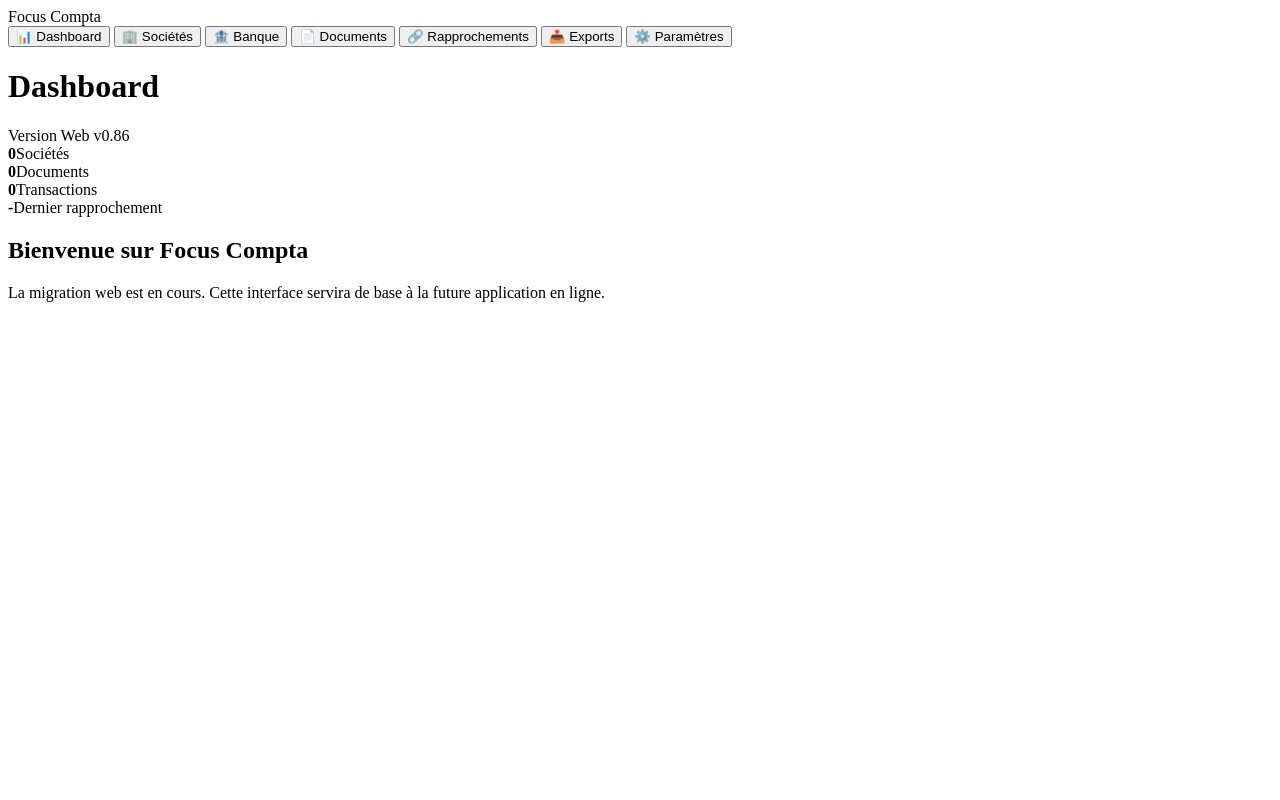
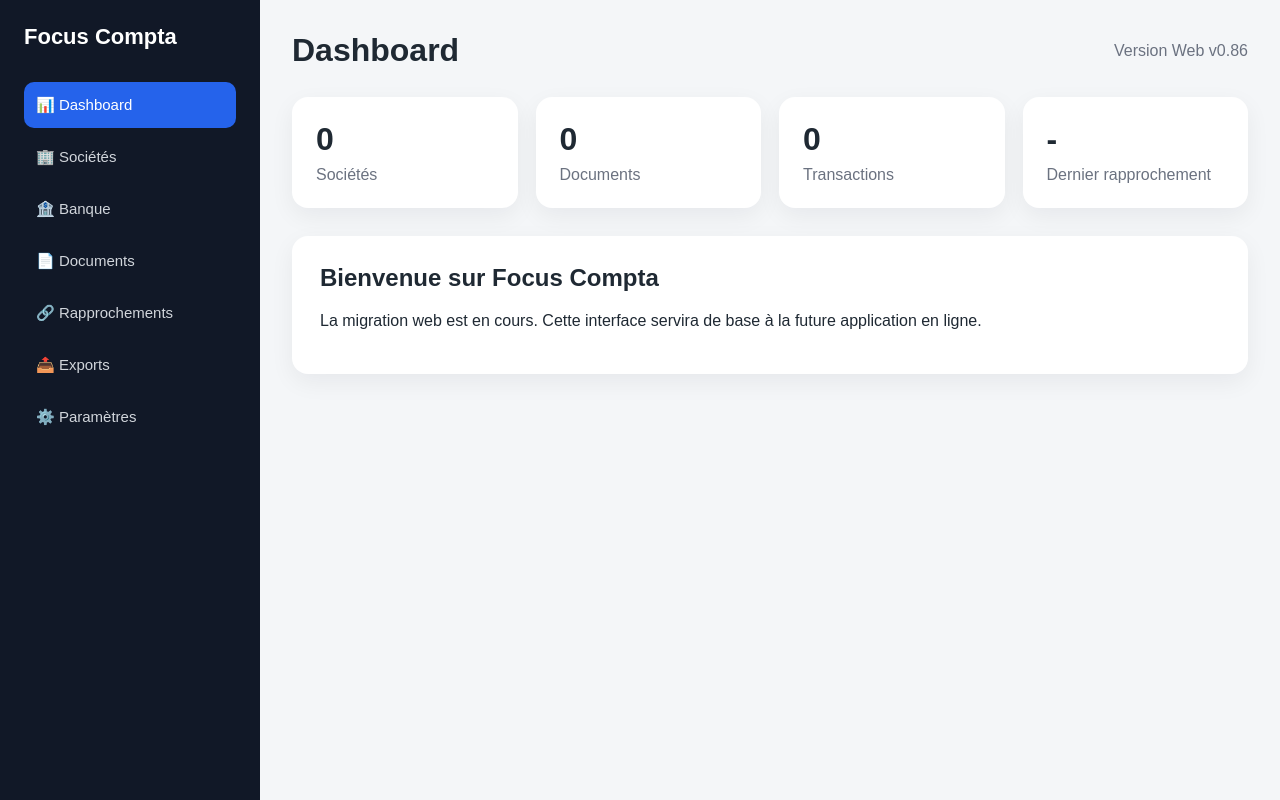
Before and after one commit to scorentin83/focus-compta-desktop, a website: page frontend/public/index.html in a window 1280 px wide. Drawn offline with Linux system fonts and the light colour scheme.

Commit message:
Fix nginx static assets routing

```diff
--- a/frontend/public/css/app.css
+++ b/frontend/public/css/app.css
@@ -1,43 +1,100 @@
-<!DOCTYPE html>
-<html lang="fr">
-<head>
-  <meta charset="UTF-8" />
-  <title>Focus Compta</title>
-  <link rel="stylesheet" href="css/app.css" />
-</head>
-<body>
-  <aside class="sidebar">
-    <div class="logo">Focus Compta</div>
-    <nav>
-      <button class="active">📊 Dashboard</button>
-      <button>🏢 Sociétés</button>
-      <button>🏦 Banque</button>
-      <button>📄 Documents</button>
-      <button>🔗 Rapprochements</button>
-      <button>📤 Exports</button>
-      <button>⚙️ Paramètres</button>
-    </nav>
-  </aside>
+* {
+  box-sizing: border-box;
+}
 
-  <main class="main">
-    <header>
-      <h1>Dashboard</h1>
-      <span>Version Web v0.86</span>
-    </header>
+body {
+  margin: 0;
+  font-family: Arial, sans-serif;
+  background: #f4f6f8;
+  color: #1f2933;
+  display: flex;
+  min-height: 100vh;
+}
 
-    <section class="cards">
-      <div class="card"><strong>0</strong><span>Sociétés</span></div>
-      <div class="card"><strong>0</strong><span>Documents</span></div>
-      <div class="card"><strong>0</strong><span>Transactions</span></div>
-      <div class="card"><strong>-</strong><span>Dernier rapprochement</span></div>
-    </section>
+.sidebar {
+  width: 260px;
+  background: #111827;
+  color: white;
+  padding: 24px;
+}
 
-    <section class="panel">
-      <h2>Bienvenue sur Focus Compta</h2>
-      <p>La migration web est en cours. Cette interface servira de base à la future application en ligne.</p>
-    </section>
-  </main>
+.logo {
+  font-size: 22px;
+  font-weight: 700;
+  margin-bottom: 32px;
+}
 
-  <script src="js/app.js"></script>
-</body>
-</html>
+nav button {
+  display: block;
+  width: 100%;
+  background: transparent;
+  color: #d1d5db;
+  border: 0;
+  text-align: left;
+  padding: 14px 12px;
+  border-radius: 10px;
+  font-size: 15px;
+  cursor: pointer;
+  margin-bottom: 6px;
+}
+
+nav button.active,
+nav button:hover {
+  background: #2563eb;
+  color: white;
+}
+
+.main {
+  flex: 1;
+  padding: 32px;
+}
+
+header {
+  display: flex;
+  justify-content: space-between;
+  align-items: center;
+  margin-bottom: 28px;
+}
+
+header h1 {
+  margin: 0;
+}
+
+header span {
+  color: #6b7280;
+}
+
+.cards {
+  display: grid;
+  grid-template-columns: repeat(4, 1fr);
+  gap: 18px;
+  margin-bottom: 28px;
+}
+
+.card {
+  background: white;
+  border-radius: 16px;
+  padding: 24px;
+  box-shadow: 0 8px 24px rgba(15, 23, 42, 0.06);
+}
+
+.card strong {
+  display: block;
+  font-size: 32px;
+  margin-bottom: 8px;
+}
+
+.card span {
+  color: #6b7280;
+}
+
+.panel {
+  background: white;
+  border-radius: 16px;
+  padding: 28px;
+  box-shadow: 0 8px 24px rgba(15, 23, 42, 0.06);
+}
+
+.panel h2 {
+  margin-top: 0;
+}
```
Also changed, not shown: 3 other files.
